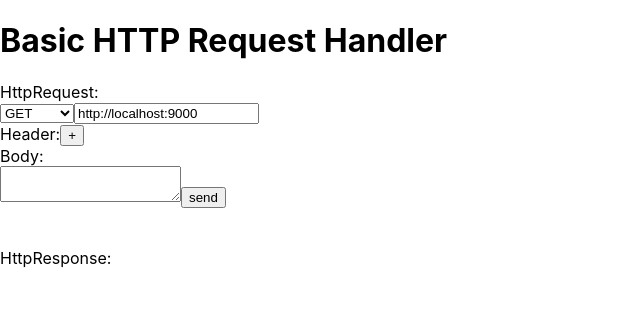
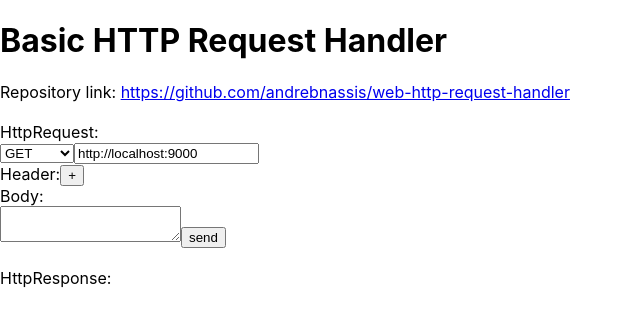
Before and after one commit to andrebnassis/web-http-request-handler, a React (Create React App) app: page / in a window 1280 px wide. Shown: the top 326 px of the page, without its empty margins (0-640 px from the left). Built offline with nearby package versions, Linux system fonts and the light colour scheme.

Commit message:
add repository link to page

```diff
--- a/src/App.tsx
+++ b/src/App.tsx
@@ -7,10 +7,11 @@ const App:React.FC = () => {
 
   return (
     <div>
-     <h1>Basic HTTP Request Handler</h1>
-     <HttpRequestForm handleHttpResponse={setHttpResponse}/>
-
+      <h1>Basic HTTP Request Handler</h1>
+      Repository link: <a href="https://github.com/andrebnassis/web-http-request-handler">https://github.com/andrebnassis/web-http-request-handler</a>
     <br/>
+    <br/>
+    <HttpRequestForm handleHttpResponse={setHttpResponse}/>
      <div>
      HttpResponse: {JSON.stringify(httpResponse)}
      </div>
```
